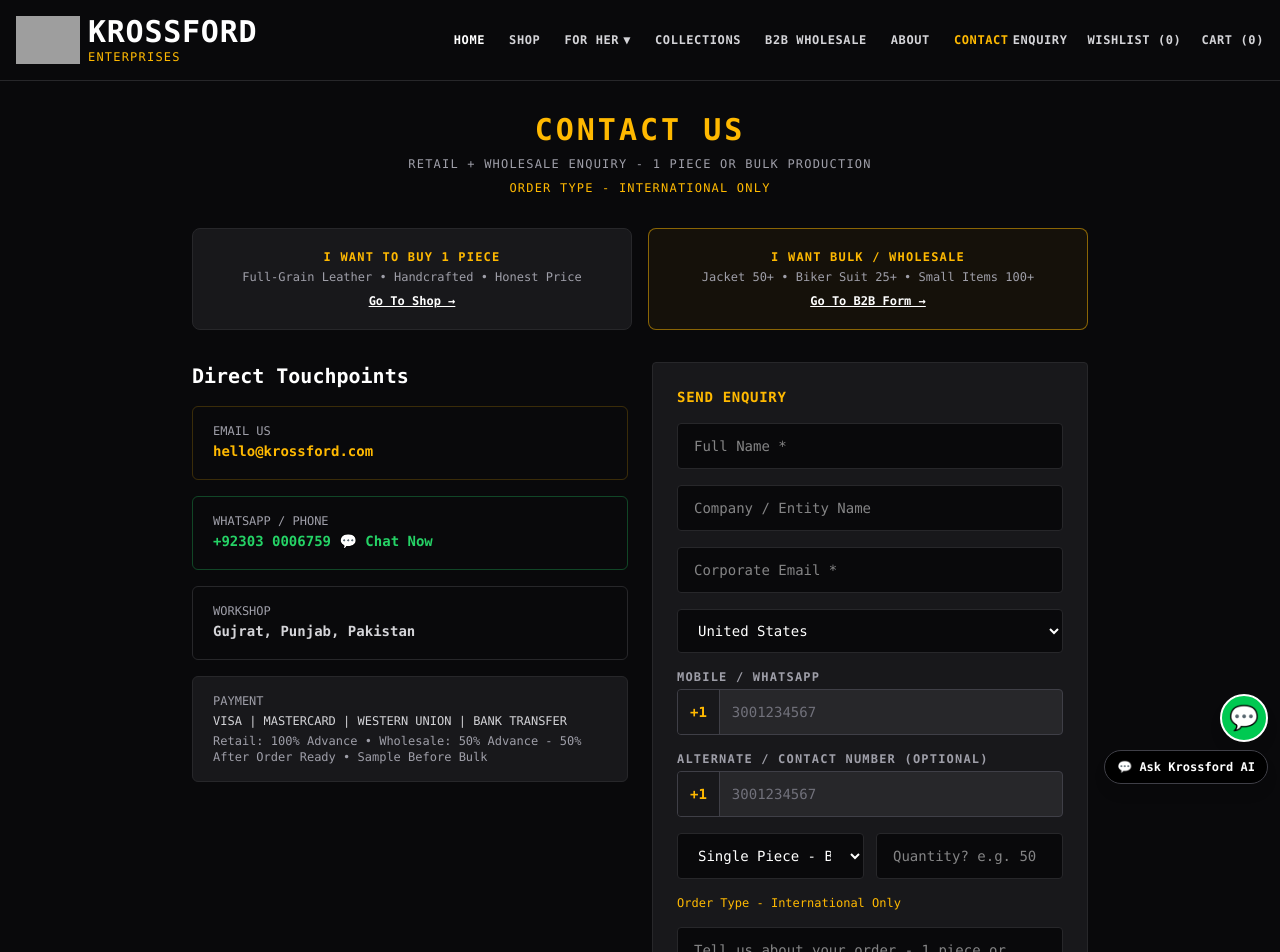
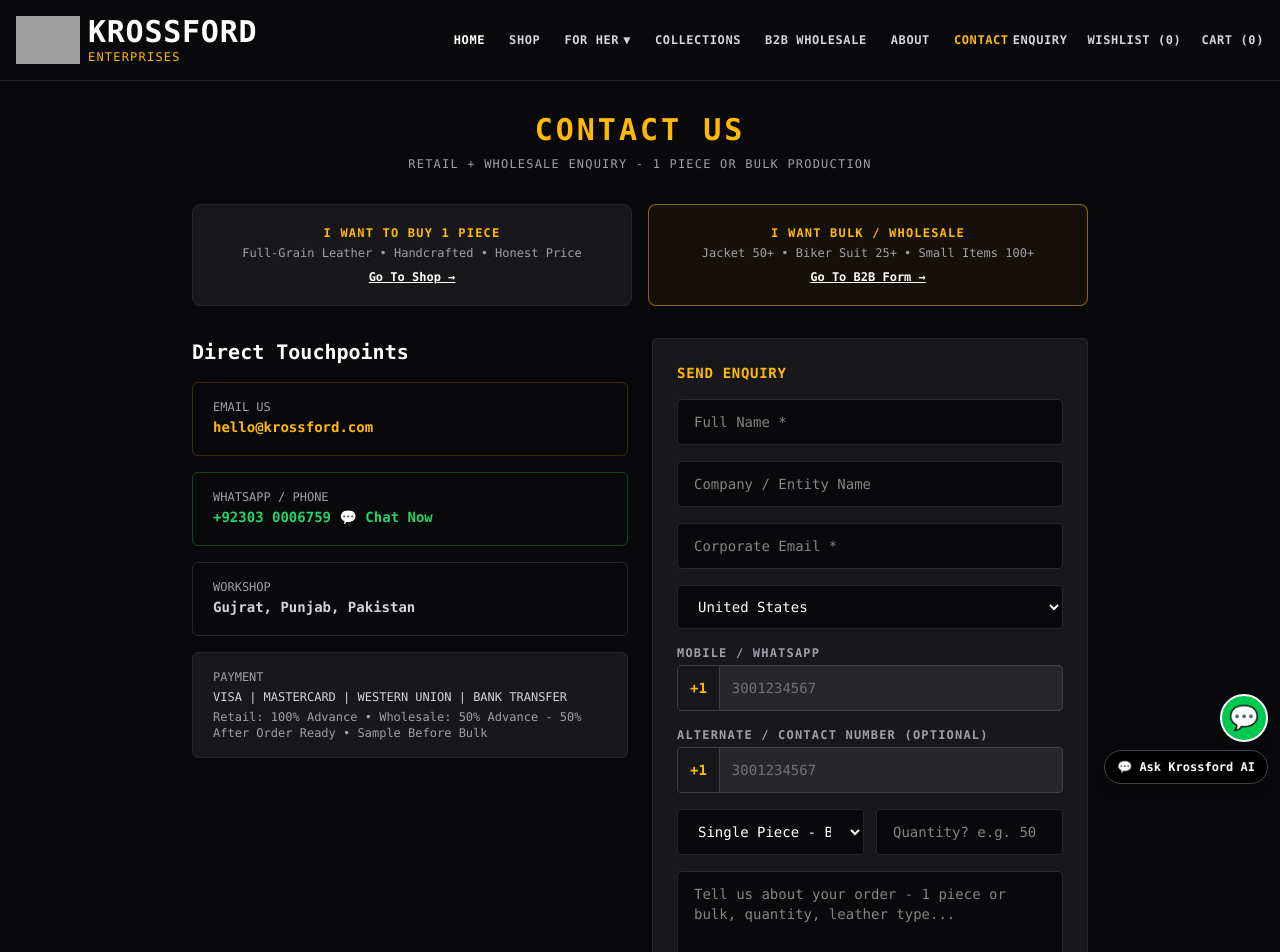
Before and after one commit to kaftab110-cmd/Krossford, a Next.js app: page /contact in a window 1280 px wide. Shown: the top 952 px of the page. Built offline with nearby package versions, Linux system fonts and the light colour scheme; grey boxes are pictures that could not be loaded.

Commit message:
Contact entity removed

```diff
--- a/app/contact/page.tsx
+++ b/app/contact/page.tsx
@@ -7,7 +7,7 @@ import { buildFullPhone } from "@/lib/data/phone-codes";
 import { COUNTRIES } from "@/lib/data/countries";
 
 const WA = "Whats" + "App";
-const VISA = "V" + "ISA";
+const VISA = "VI" + "SA";
 const MC = "MASTER" + "CARD";
 const WU = "WESTERN " + "UNION";
 
@@ -54,7 +54,7 @@ export default function ContactPage() {
 
   const buildMessage = () => {
     const filesText = files.length > 0 ? `\n\nAttached Design / Images (${files.length}):\n${files.map((f, i) => `${i + 1}. ${f.name}`).join("\n")}\n(Note: Photos ${WA} / Email me manually attach kar dein)` : "";
-    return `Hello Krossford! NEW ENQUIRY\n\nName: ${form.name}\nCompany: ${form.company}\nEmail: ${form.email}\nCountry: ${form.country}\nPhone / ${WA}: ${form.phone || "Not given"}${form.altPhone ? `\nAlternate / Contact Number: ${form.altPhone}` : ""}\nOrder Type: ${form.orderType}\nOrder Type - International Only\nQuantity: ${form.quantity}\n\nMessage: ${form.message}${filesText}`;
+    return `Hello Krossford! NEW ENQUIRY\n\nName: ${form.name}\nCompany: ${form.company}\nEmail: ${form.email}\nCountry: ${form.country}\nPhone / ${WA}: ${form.phone || "Not given"}${form.altPhone ? `\nAlternate / Contact Number: ${form.altPhone}` : ""}\nOrder Type: ${form.orderType}\nQuantity: ${form.quantity}\n\nMessage: ${form.message}${filesText}`;
   };
 
   const handleWhatsApp = (e: React.FormEvent) => {
@@ -85,7 +85,6 @@ export default function ContactPage() {
         <div className="text-center space-y-2">
           <h1 className="text-2xl md:text-3xl font-bold uppercase tracking-widest text-amber-400">Contact Us</h1>
           <p className="text-xs text-zinc-400 uppercase tracking-widest">Retail + Wholesale Enquiry - 1 Piece or Bulk Production</p>
-          <p className="text-xs text-amber-400 uppercase tracking-widest">Order Type - International Only</p>
         </div>
         <div className="grid sm:grid-cols-2 gap-4">
           <Link href="/shop" className="border border-zinc-800 rounded-lg p-5 bg-zinc-900 hover:border-amber-400 transition-colors text-center">
@@ -138,7 +137,6 @@ export default function ContactPage() {
               </select>
               <input placeholder="Quantity? e.g. 50" value={form.quantity} onChange={(e) => setForm({ ...form, quantity: e.target.value })} className="w-full bg-zinc-950 border border-zinc-800 rounded px-4 py-3 text-sm outline-none focus:border-amber-400" />
             </div>
-            <p className="text-xs text-amber-400">Order Type - International Only</p>
             <textarea required rows={4} placeholder="Tell us about your order - 1 piece or bulk, quantity, leather type..." value={form.message} onChange={(e) => setForm({ ...form, message: e.target.value })} className="w-full bg-zinc-950 border border-zinc-800 rounded px-4 py-3 text-sm outline-none focus:border-amber-400" />
             <div>
               <label className="block text-xs tracking-widest text-zinc-400 uppercase font-bold">Upload Your Design / Image (Optional - Max 5)</label>
@@ -159,7 +157,7 @@ export default function ContactPage() {
                       </div>
                     ))}
                   </div>
-                  <p className="text-xs text-amber-400 mt-2">⚠ {WA} / Email khulne ke baad photos dobara attach kar dena, taake design mil jaye.</p>
+                  <p className="text-xs text-amber-400 mt-2">⚠ WhatsApp / Email khulne ke baad photos dobara attach kar dena, taake design mil jaye.</p>
                 </div>
               )}
             </div>
```
